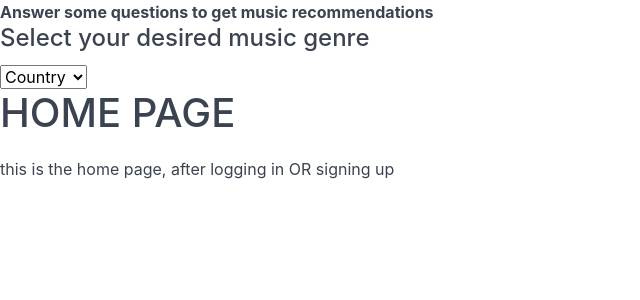
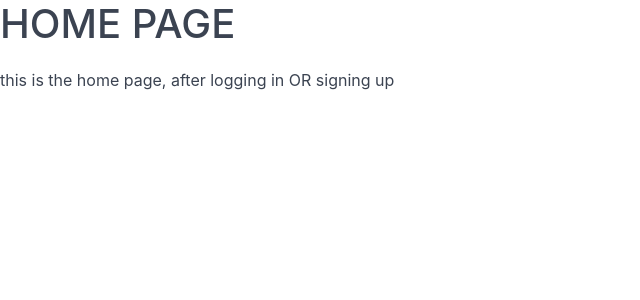
Before and after one commit to Kamoa17/CMSCI349-Song-Recommender, a Flask app: page /home in a window 1280 px wide. Shown: the part 100-400 px from the top of the page, without its empty margins (0-640 px from the left). Run offline with Flask 2, Linux system fonts and the light colour scheme.

Commit message:
i'm fixing the my changes from earlier

```diff
--- a/app.py
+++ b/app.py
@@ -1,4 +1,4 @@
 from app import app
 
 if __name__ == "__main__":
-    app.run(host="http://127.0.0.1", port=8080)
+    app.run()
--- a/app/templates/base.html
+++ b/app/templates/base.html
@@ -63,15 +63,6 @@
             <a href="{{ url_for('logout') }}" class="btn btn-link">Logout</a>
         </section>
     </header>
-     <label for="msg"><b> Answer some questions to get music recommendations</b></label>
-   <h4>Select your desired music genre</h4>
-    <form>
-       <select name="droptdown">
-           <option value ="Country">Country</option>
-           <option value="Hip-Hop">Hip-Hop</option>
-           <option value="Rap">Rap</option>
-       </select>
-   </form>
     {% block content %}{% endblock %}
 </body>
 
```
